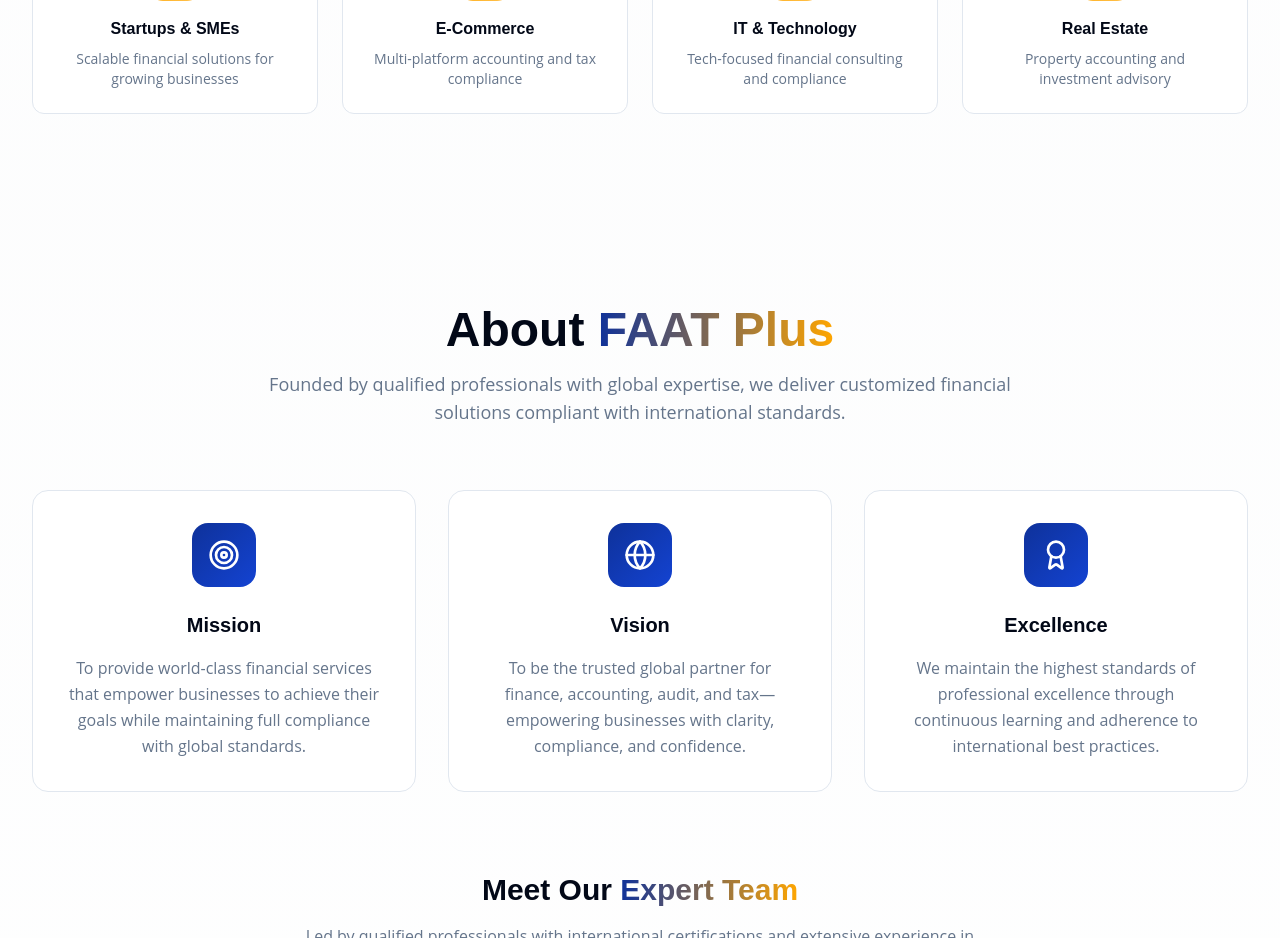
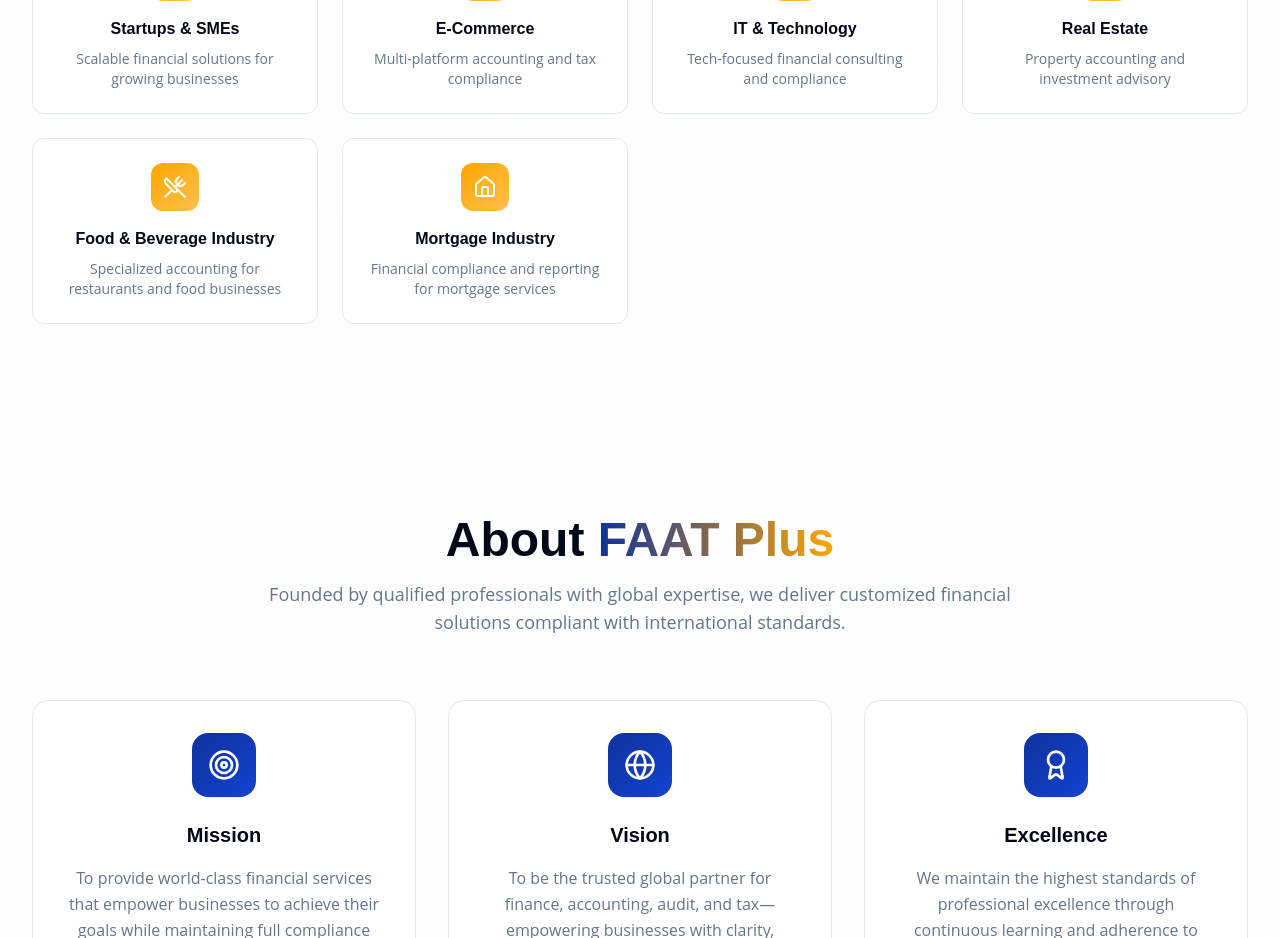
Before and after one commit to sravani444/faat-plus-web-guide, a React (Vite) app: page / in a window 1280 px wide. Shown: the part 1920-2858 px from the top of the page. Built offline with nearby package versions, Linux system fonts and the light colour scheme.

Commit message:
Add industries to "Industries We Serve"
Add "Food & Beverage Industry" and "Mortgage Industry" to the list of industries served.

```diff
--- a/src/components/Services.tsx
+++ b/src/components/Services.tsx
@@ -1,4 +1,4 @@
-import { Calculator, FileBarChart, Shield, TrendingUp, Globe, Users, BookOpen, Building } from "lucide-react";
+import { Calculator, FileBarChart, Shield, TrendingUp, Globe, Users, BookOpen, Building, UtensilsCrossed, Home } from "lucide-react";
 
 const Services = () => {
   const services = [
@@ -33,6 +33,8 @@ const Services = () => {
     { icon: Globe, name: "E-Commerce", description: "Multi-platform accounting and tax compliance" },
     { icon: Users, name: "IT & Technology", description: "Tech-focused financial consulting and compliance" },
     { icon: BookOpen, name: "Real Estate", description: "Property accounting and investment advisory" },
+    { icon: UtensilsCrossed, name: "Food & Beverage Industry", description: "Specialized accounting for restaurants and food businesses" },
+    { icon: Home, name: "Mortgage Industry", description: "Financial compliance and reporting for mortgage services" },
   ];
 
   return (
```
